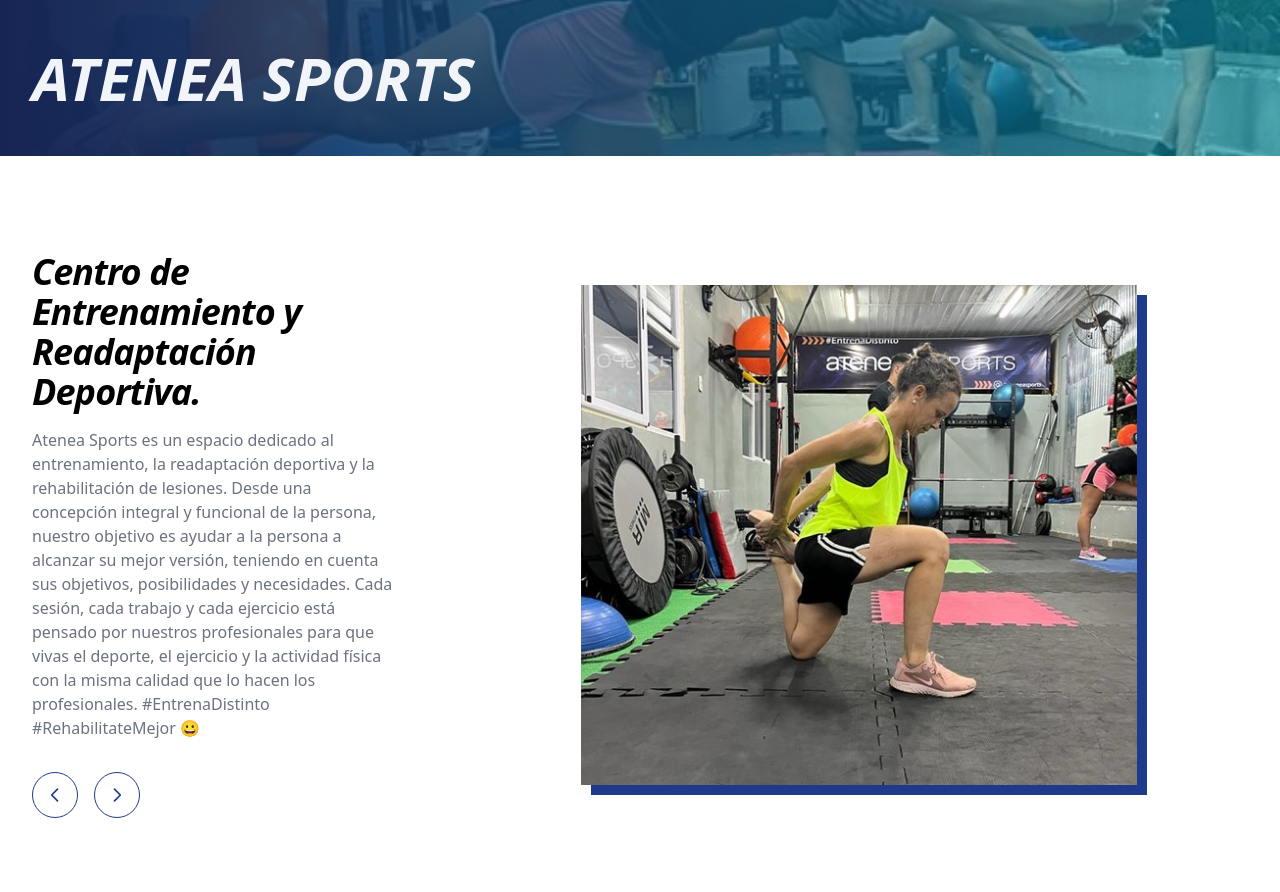
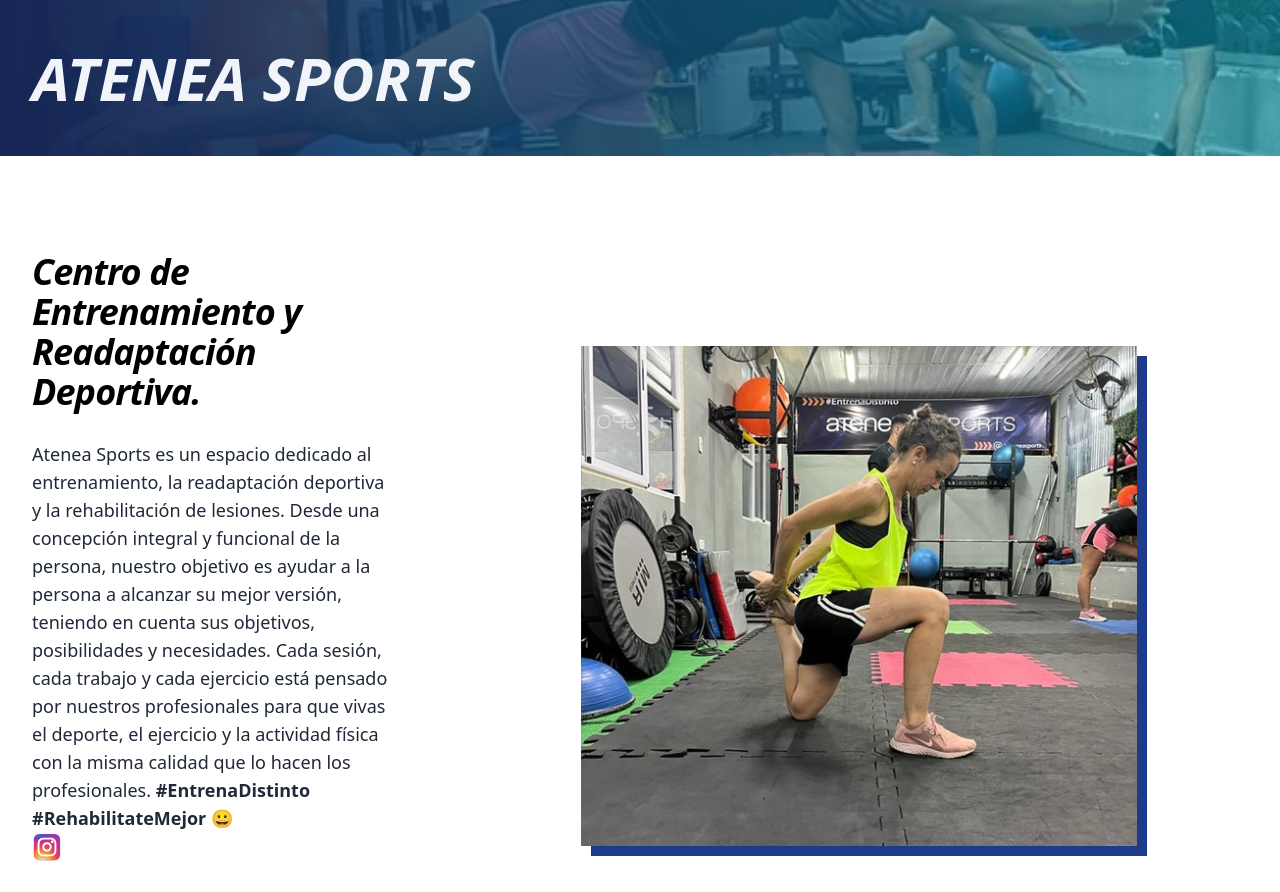
Before and after one commit to TecGato/Club-Agronomia-Central, a Next.js app in the folder frontend/: page /deportes/centro-de-entrenamiento in a window 1280 px wide. Shown: the top 892 px of the page. Built offline with nearby package versions, Linux system fonts and the light colour scheme.

Commit message:
[UPDATE] styles in page centro de entrenamiento

```diff
--- a/frontend/src/components/InfoSlider/index.jsx
+++ b/frontend/src/components/InfoSlider/index.jsx
@@ -1,4 +1,5 @@
 import { useState } from "react";
+import Image from "next/image";
 
 export function InfoSlider({ images }) {
 
@@ -27,12 +28,15 @@
                         <div className="max-w-xl text-center sm:text-left">
                             <h2 className="italic text-3xl font-bold tracking-tight sm:text-4xl">
                                 Centro de Entrenamiento y
-                                <br/>
+                                <br />
                                 Readaptación Deportiva.
                             </h2>
 
-                            <p className="mt-4 text-gray-500">
-                                Atenea Sports es un espacio dedicado al entrenamiento, la readaptación deportiva y la rehabilitación de lesiones. Desde una concepción integral y funcional de la persona, nuestro objetivo es ayudar a la persona a alcanzar su mejor versión, teniendo en cuenta sus objetivos, posibilidades y necesidades. Cada sesión, cada trabajo y cada ejercicio está pensado por nuestros profesionales para que vivas el deporte, el ejercicio y la actividad física con la misma calidad que lo hacen los profesionales. #EntrenaDistinto #RehabilitateMejor 😀
+                            <p className="mt-7 text-lg text-gray-800">
+                                Atenea Sports es un espacio dedicado al entrenamiento, la readaptación deportiva y la rehabilitación de lesiones. Desde una concepción integral y funcional de la persona, nuestro objetivo es ayudar a la persona a alcanzar su mejor versión, teniendo en cuenta sus objetivos, posibilidades y necesidades. Cada sesión, cada trabajo y cada ejercicio está pensado por nuestros profesionales para que vivas el deporte, el ejercicio y la actividad física con la misma calidad que lo hacen los profesionales. <strong>#EntrenaDistinto #RehabilitateMejor 😀</strong>
+                                <a href='https://instagram.com/ateneasports'>
+                                    <Image src="/instagram-logo.svg" alt="Logo de Instagram" width={30} height={30} />
+                                </a>
                             </p>
 
                             <div className="hidden lg:mt-8 lg:flex lg:gap-4">
@@ -61,7 +65,7 @@
                                     onClick={nextSlide}
                                     className="next-button rounded-full border border-blue-900 p-3 text-blue-900 hover:bg-blue-900 hover:text-white"
                                 >
-                                    <span className="sr-only">Next Slide</span>
+
                                     <svg
                                         className="h-5 w-5"
                                         fill="none"
--- a/frontend/src/pages/deportes/centro-de-entrenamiento/index.jsx
+++ b/frontend/src/pages/deportes/centro-de-entrenamiento/index.jsx
@@ -11,13 +11,6 @@
     <div>
       <HeaderTitle image={images[3].src} title='ATENEA SPORTS' />
       <InfoSlider images={images} />
-
-      <em>#EntrenaDistinto #RehabilitateMejor</em>
-      <br />
-
-      <a href='https://instagram.com/ateneasports'>
-        <Image src="/instagram-logo.svg" alt="Logo de Instagram" width={30} height={30} />
-      </a>
     </div>
   );
 };
```
